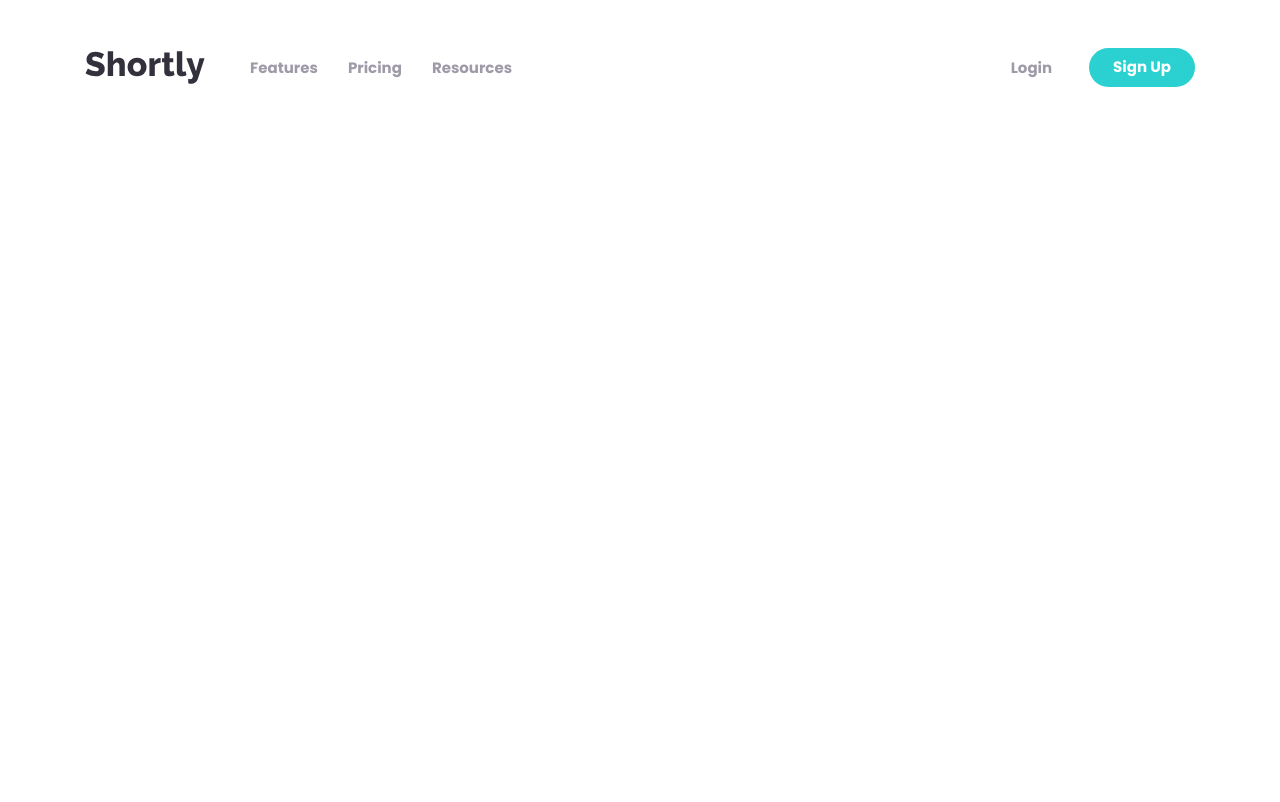
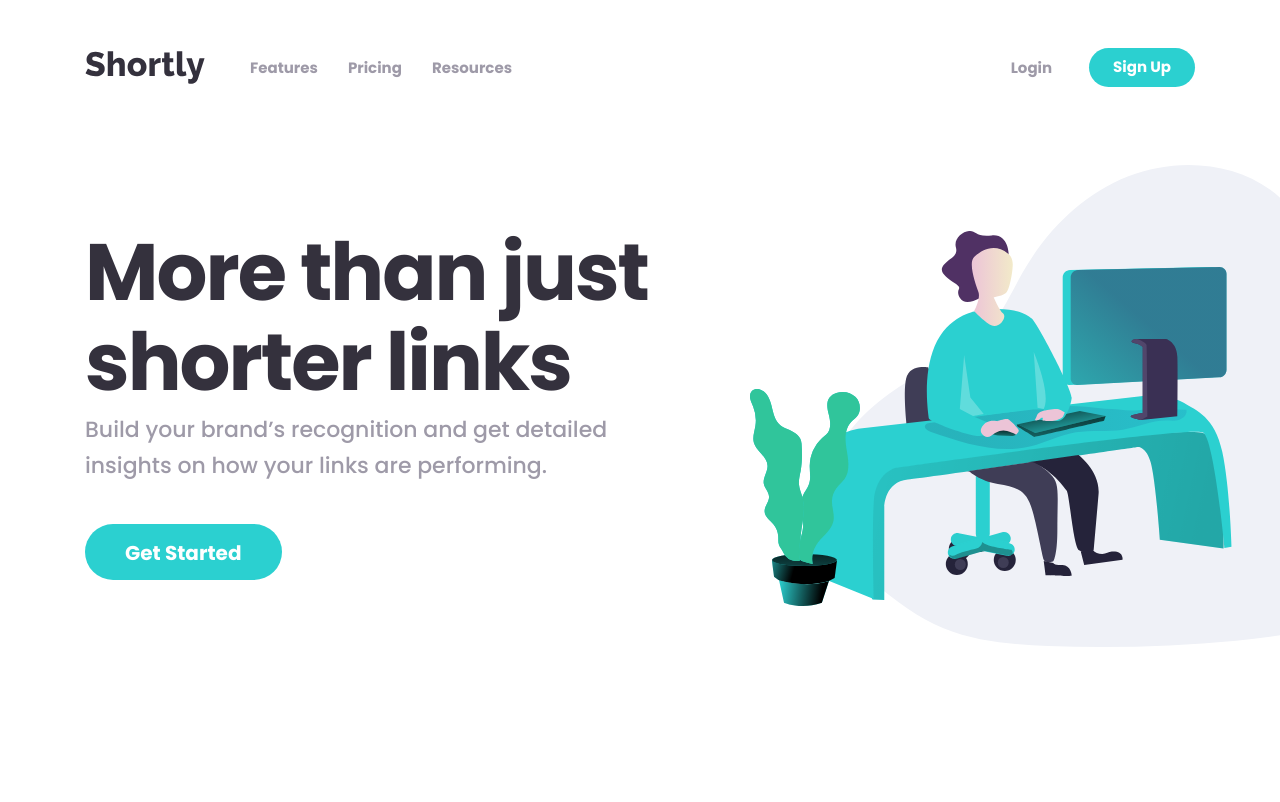
Before and after one commit to najmiddinabdullaev/Shortly, a plain HTML site: page index.html in a window 1280 px wide. Drawn offline with Linux system fonts and the light colour scheme.

Commit message:
Add hero section

```diff
--- a/css/styles.css
+++ b/css/styles.css
@@ -64,7 +64,7 @@ img{
   background-color: var(--accent-color);
   color: #fff;
   font-size: 20px;
-  line-height: 30px;
+  line-height: normal;
   font-weight: bold;
   text-decoration: none;
   text-align: center;
@@ -194,3 +194,34 @@ img{
 .site-header__logo-link:active{
   opacity: 0.6;
 }
+
+
+/* HERO */
+
+.hero {
+  padding-top: 92px;
+  padding-bottom: 222px;
+  background-image: url(../img/working_with_computer.svg);
+  background-repeat: no-repeat;
+  background-position: left calc(50% + 476px) top 30px;
+}
+
+.hero__inner {
+  max-width: 565px;
+}
+
+.hero__title {
+  margin-top: 0;
+  margin-bottom: 5px;
+  font-size: 80px;
+  line-height: 90px;
+  letter-spacing: -2px;
+  color: var(--text-color-dark);
+}
+
+.hero__text {
+  margin-top: 0;
+  margin-bottom: 40px;
+  font-size: 22px;
+  line-height: 36px;
+}
--- a/index.html
+++ b/index.html
@@ -46,6 +46,23 @@
     </div>
   </header>
 
+  <!-- MAIN-CONTENT -->
+
+  <main class="main-content">
+
+    <!-- HERO -->
+
+    <div class="hero">
+      <div class="container">
+        <div class="hero__inner">
+          <h1 class="hero__title">More than just shorter links</h1>
+          <p class="hero__text">Build your brand’s recognition and get detailed insights on how your links are performing.</p>
+          <a class="button" href="#">Get Started</a>
+        </div>
+      </div>
+    </div>
+  </main>
+
 
 <script src="/js/main.js"></script>
 </body>
```
Also changed, not shown: img/working_with_computer.svg (added), 1 other file.
